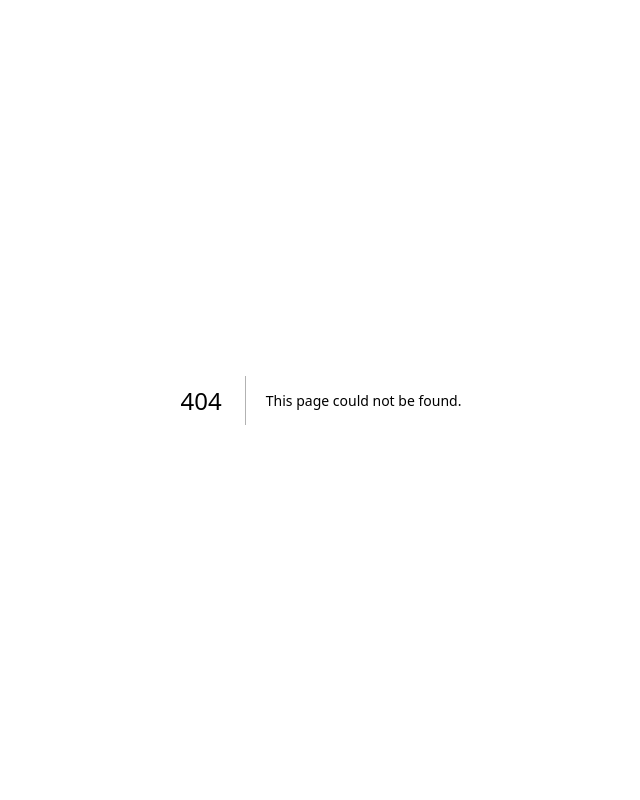
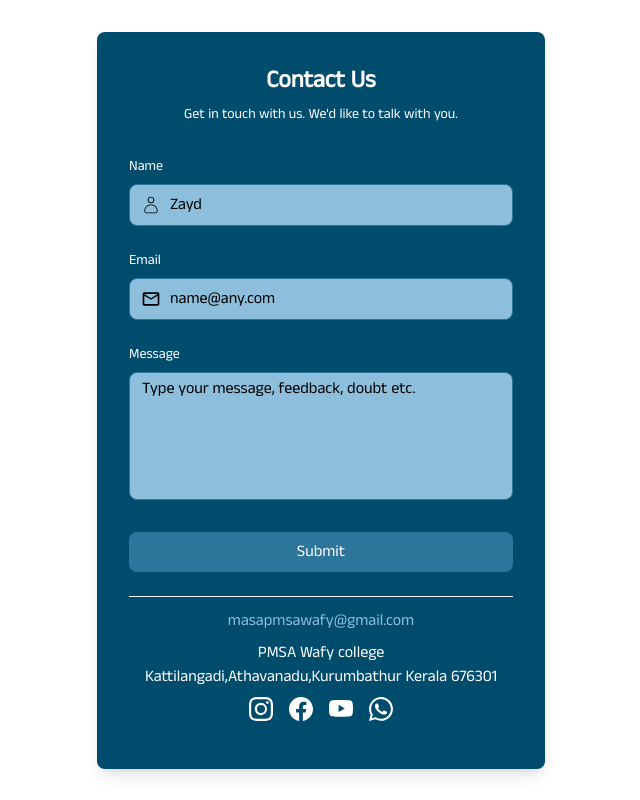
Before and after one commit to trend-setting/trend-set-islam, a Next.js app: page /contact in a window 1280 px wide. Before the commit this address had no page. Shown: the whole page, without its empty margins (319-959 px from the left). Built offline with nearby package versions, Linux system fonts and the light colour scheme.

Commit message:
added contact us

```diff
--- /dev/null
+++ b/app/contact/page.tsx
@@ -0,0 +1,12 @@
+import ContactUs from '@/components/Contact'
+import React from 'react'
+
+const page = () => {
+  return (
+    <div>
+      <ContactUs/>
+    </div>
+  )
+}
+
+export default page
--- /dev/null
+++ b/components/Contact.tsx
@@ -0,0 +1,156 @@
+'use client';
+import React, { useState } from "react";
+import { useRouter } from "next/navigation"; // For programmatic navigation
+import { BsFacebook, BsInstagram, BsWhatsapp, BsYoutube } from "react-icons/bs";
+import { CiUser } from "react-icons/ci";
+import { MdOutlineEmail } from "react-icons/md";
+
+const ContactUs = () => {
+  const [formData, setFormData] = useState({
+    name: "",
+    email: "",
+    message: "",
+  });
+  const [status, setStatus] = useState<"idle" | "loading" | "success" | "error">("idle");
+  const [errorMessage, setErrorMessage] = useState<string | null>(null);
+  const router = useRouter();
+
+  const handleChange = (e: React.ChangeEvent<HTMLInputElement | HTMLTextAreaElement>) => {
+    setFormData({ ...formData, [e.target.id]: e.target.value });
+    if (status === "error") {
+      setStatus("idle");
+      setErrorMessage(null); // Clear error message
+    }
+  };
+
+  const handleSubmit = async (e: React.FormEvent) => {
+    e.preventDefault();
+    setStatus("loading");
+
+    try {
+      const response = await fetch("/api/contact", {
+        method: "POST",
+        headers: { "Content-Type": "application/json" },
+        body: JSON.stringify(formData),
+      });
+
+      if (response.ok) {
+        setStatus("success");
+        setFormData({ name: "", email: "", message: "" }); // Reset form
+        setTimeout(() => {
+          router.push("/dashboard"); // Redirect to homepage
+        }, 2000);
+      } else {
+        setStatus("error");
+        setErrorMessage("Failed to send message. Please try again.");
+      }
+    } catch (error) {
+      console.error("Error submitting form:", error);
+      setStatus("error");
+      setErrorMessage("An unexpected error occurred. Please try again.");
+    }
+  };
+
+  return (
+    <div className="flex items-center justify-center h-screen bg-primary px-4 md:px-8">
+      <div className="w-full max-w-md p-8 bg-secondary rounded-lg shadow-lg">
+        <h1 className="text-2xl font-bold text-primary text-center">Contact Us</h1>
+        <p className="text-sm font-light text-primary text-center mt-2">
+          Get in touch with us. We'd like to talk with you.
+        </p>
+        <form onSubmit={handleSubmit} className="mt-8 space-y-6">
+          <div>
+            <label htmlFor="name" className="block mb-2 text-sm font-medium text-primary">
+              Name
+            </label>
+            <div className="relative flex items-center text-black">
+              <CiUser className="absolute left-3 h-5 w-5 text-black" />
+              <input
+                type="text"
+                id="name"
+                value={formData.name}
+                onChange={handleChange}
+                placeholder="Zayd"
+                autoComplete="off"
+                className="w-full pl-10 py-2 focus:bg-white bg-muted text-black border border-light rounded-lg focus:ring-black focus:border-black focus:outline-none placeholder-black"
+                required
+              />
+            </div>
+          </div>
+          <div>
+            <label htmlFor="email" className="block mb-2 text-sm font-medium text-primary">
+              Email
+            </label>
+            <div className="relative flex items-center text-black">
+              <MdOutlineEmail className="absolute left-3 h-5 w-5 text-black" />
+              <input
+                type="email"
+                id="email"
+                value={formData.email}
+                onChange={handleChange}
+                placeholder="name@any.com"
+                autoComplete="off"
+                className="w-full pl-10 py-2 focus:bg-white bg-muted text-black border border-light rounded-lg focus:ring-black focus:border-black focus:outline-none placeholder-black"
+                required
+              />
+            </div>
+          </div>
+          <div>
+            <label htmlFor="message" className="block mb-2 text-sm font-medium text-primary">
+              Message
+            </label>
+            <textarea
+              id="message"
+              value={formData.message}
+              onChange={handleChange}
+              placeholder="Type your message, feedback, doubt etc."
+              className="w-full bg-muted rounded-lg border border-light focus:border-black focus:bg-white focus:ring-black h-32 text-base outline-none text-black py-1 px-3 resize-none placeholder-black"
+              required
+            ></textarea>
+          </div>
+          <button
+            type="submit"
+            className="w-full py-2 bg-light text-primary font-medium rounded-lg hover:bg-muted focus:ring-4 focus:ring-black"
+          >
+            {status === "loading" ? "Submitting..." : "Submit"}
+          </button>
+
+          {status === "success" && (
+            <p className="mt-4 text-green-500 text-center">Message sent successfully! Redirecting...</p>
+          )}
+          {status === "error" && errorMessage && (
+            <p className="mt-4 text-red-500 text-center">{errorMessage}</p>
+          )}
+          <div className="p-2 w-full pt-3 mt-3 border-t border-primary text-center">
+              <a className="text-muted">masapmsawafy@gmail.com</a>
+              <p className="text-primary my-2">
+                PMSA Wafy college
+                <br />
+                Kattilangadi,Athavanadu,Kurumbathur Kerala 676301
+              </p>
+              <span className="inline-flex text-primary">
+                <a className="hover:text-muted"
+                    href="https://www.instagram.com/wafypmsa_official/">
+                  <BsInstagram size={24} />
+                </a>
+                <a className="ml-4 hover:text-muted"
+                    href="https://www.facebook.com/pmsawafy">
+                  <BsFacebook size={24} />
+                </a>
+                <a className="ml-4 hover:text-muted"
+                    href="https://www.youtube.com/@munthajulafnanstudentsasso6980">
+                  <BsYoutube size={24} />
+                </a>
+                <a className="ml-4 hover:text-muted"
+                    href="https://whatsapp.com/channel/0029Vb2AqUCIyPtPC9Tedu3m">
+                  <BsWhatsapp size={24} />
+                </a>
+              </span>
+            </div>
+        </form>
+      </div>
+    </div>
+  );
+};
+
+export default ContactUs;
--- a/components/NavClient.tsx
+++ b/components/NavClient.tsx
@@ -135,6 +135,9 @@ const NavClient: React.FC = () => {
                 >
                   Admin Login
                 </Link>
+                <Link href="/contact" className="block px-4 py-2 hover:bg-muted">
+                  Contact Us
+                </Link>
               </div>
             )}
           </div>
--- a/components/Navbar.tsx
+++ b/components/Navbar.tsx
@@ -124,6 +124,9 @@ const Navbar = () => {
                 <Link href="/login" className="block px-4 py-2 hover:bg-muted">
                   Admin Login
                 </Link>
+                <Link href="/contact" className="block px-4 py-2 hover:bg-muted">
+                  Contact Us
+                </Link>
               </div>
             )}
           </div>
--- a/package.json
+++ b/package.json
@@ -12,12 +12,14 @@
     "firebase": "^11.1.0",
     "marked": "^15.0.5",
     "next": "15.1.3",
+    "nodemailer": "^6.9.16",
     "react": "^19.0.0",
     "react-dom": "^19.0.0",
     "react-icons": "^5.4.0"
   },
   "devDependencies": {
     "@types/node": "^20",
+    "@types/nodemailer": "^6.4.17",
     "@types/react": "^19.0.2",
     "@types/react-dom": "^19.0.2",
     "postcss": "^8",
--- /dev/null
+++ b/pages/api/contact.ts
@@ -0,0 +1,50 @@
+import type { NextApiRequest, NextApiResponse } from "next";
+import nodemailer from "nodemailer"
+
+interface ContactFormData {
+  name: string;
+  email: string;
+  message: string;
+}
+
+export default async function handler(
+  req: NextApiRequest,
+  res: NextApiResponse
+) {
+  if (req.method !== "POST") {
+    return res.status(405).json({ message: "Method not allowed" });
+  }
+
+  const { name, email, message }: ContactFormData = req.body;
+
+  if (!name || !email || !message) {
+    return res.status(400).json({ message: "All fields are required." });
+  }
+
+  try {
+    // Configure Nodemailer transporter
+    const transporter = nodemailer.createTransport({
+      service: "Gmail", // or use a custom SMTP server
+      auth: {
+        user: process.env.EMAIL_USER, // Your email address
+        pass: process.env.EMAIL_PASS, // Your email password or app password
+      },
+    });
+
+    // Email options
+    const mailOptions = {
+      from: email, // User's email
+      to: "pmsaaskandsolve@gmail.com", // Your recipient email
+      subject: `Contact Form Submission from ${name}`,
+      text: `Name: ${name}\nEmail: ${email}\nMessage: ${message}`,
+    };
+
+    // Send the email
+    await transporter.sendMail(mailOptions);
+
+    return res.status(200).json({ message: "Email sent successfully." });
+  } catch (error) {
+    console.error("Error sending email:", error);
+    return res.status(500).json({ message: "Failed to send email." });
+  }
+}
```
Also changed, not shown: 1 other file (tests, documents, lock files or other folders).
